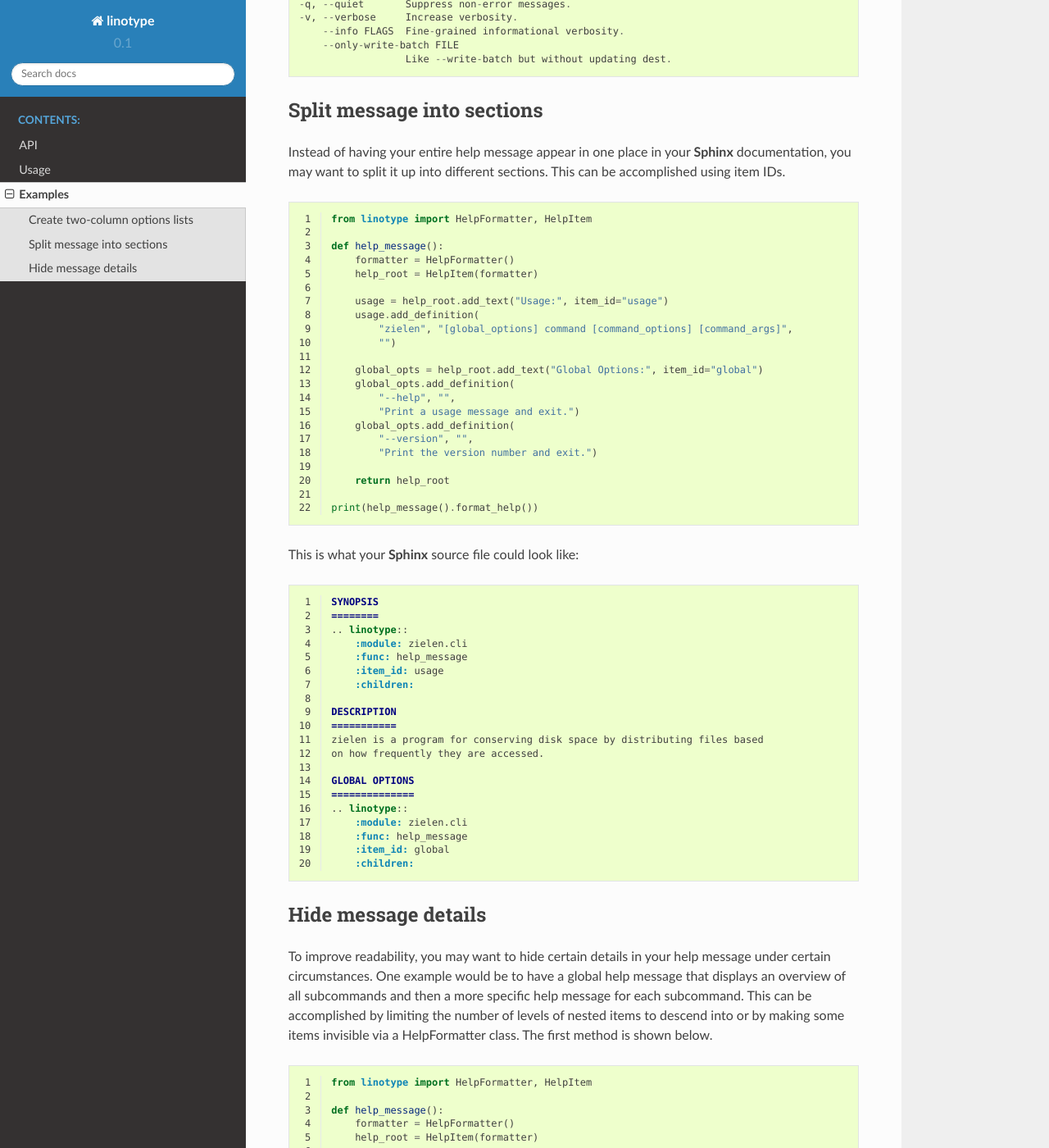
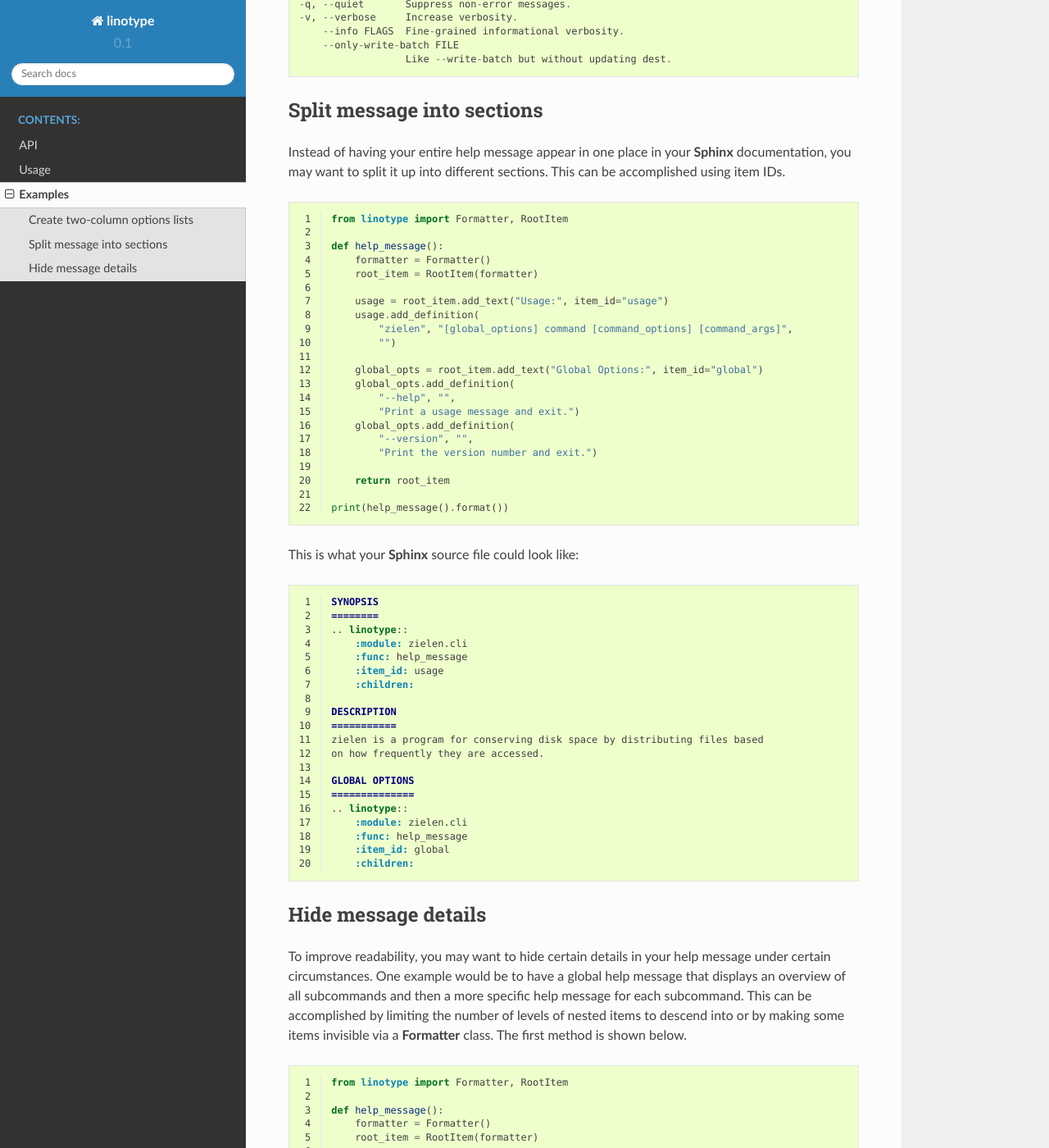
Before and after one commit to lostatc/linotype, a Sphinx documentation site: the page built from docs/examples.rst, in a window 1280 px wide and 1400 px high, scrolled down 887 px. Shown: the whole window at 82% size. Built offline with Sphinx 7.4.7 and the Read the Docs theme 2.0.0, drawn with Linux system fonts in a browser that asks for light colours; some of the changed text lies outside the part shown.

Commit message:
Refactor items types into separate classes
This commit creates separate classes for each type of item.

```diff
--- a/docs/api.rst
+++ b/docs/api.rst
@@ -1,7 +1,7 @@
 API
 ===
- .. autoclass:: linotype.HelpFormatter
+.. autoclass:: linotype.Formatter
     :members:
 
- .. autoclass:: linotype.HelpItem
-    :members: add_text, add_definition, format_help
+.. autoclass:: linotype.RootItem
+    :members: add_text, add_definition, format
--- a/docs/examples.rst
+++ b/docs/examples.rst
@@ -11,32 +11,32 @@ otherwise fit.
 .. code-block:: python
     :linenos:
 
-    from linotype import HelpFormatter, HelpItem
+    from linotype import Formatter, RootItem
 
     def help_message():
-        formatter = HelpFormatter()
-        help_root = HelpItem(formatter)
+        formatter = Formatter()
+        root_item = RootItem(formatter)
 
-        help_root.add_definition(
+        root_item.add_definition(
             "-q, --quiet", "",
             "Suppress non-error messages.",
             style="inline_aligned")
-        help_root.add_definition(
+        root_item.add_definition(
             "-v, --verbose", "",
             "Increase verbosity.",
             style="inline_aligned")
-        help_root.add_definition(
+        root_item.add_definition(
             "    --info", "FLAGS",
             "Fine-grained informational verbosity.",
             style="inline_aligned")
-        help_root.add_definition(
+        root_item.add_definition(
             "    --only-write-batch", "FILE",
             "Like --write-batch but without updating dest.",
             style="heading_aligned")
 
-        return help_root
+        return root_item
 
-    print(help_message().format_help())
+    print(help_message().format())
 
 This is what the output looks like::
 
@@ -55,18 +55,18 @@ This can be accomplished using item IDs.
 .. code-block:: python
     :linenos:
 
-    from linotype import HelpFormatter, HelpItem
+    from linotype import Formatter, RootItem
 
     def help_message():
-        formatter = HelpFormatter()
-        help_root = HelpItem(formatter)
+        formatter = Formatter()
+        root_item = RootItem(formatter)
 
-        usage = help_root.add_text("Usage:", item_id="usage")
+        usage = root_item.add_text("Usage:", item_id="usage")
         usage.add_definition(
             "zielen", "[global_options] command [command_options] [command_args]",
             "")
 
-        global_opts = help_root.add_text("Global Options:", item_id="global")
+        global_opts = root_item.add_text("Global Options:", item_id="global")
         global_opts.add_definition(
             "--help", "",
             "Print a usage message and exit.")
@@ -74,9 +74,9 @@ This can be accomplished using item IDs.
             "--version", "",
             "Print the version number and exit.")
 
-        return help_root
+        return root_item
 
-    print(help_message().format_help())
+    print(help_message().format())
 
 This is what your **Sphinx** source file could look like:
 
@@ -111,18 +111,18 @@ message under certain circumstances. One example would be to have a global help
 message that displays an overview of all subcommands and then a more specific
 help message for each subcommand. This can be accomplished by limiting the
 number of levels of nested items to descend into or by making some items
-invisible via a HelpFormatter class. The first method is shown below.
+invisible via a **Formatter** class. The first method is shown below.
 
 .. code-block:: python
     :linenos:
 
-    from linotype import HelpFormatter, HelpItem
+    from linotype import Formatter, RootItem
 
     def help_message():
-        formatter = HelpFormatter()
-        help_root = HelpItem(formatter)
+        formatter = Formatter()
+        root_item = RootItem(formatter)
 
-        commands = help_root.add_text("Commands:")
+        commands = root_item.add_text("Commands:")
 
         initialize_cmd = commands.add_definition(
             "initialize", "[options] name",
@@ -140,9 +140,9 @@ invisible via a HelpFormatter class. The first method is shown below.
             "files based on their priorities.",
             item_id="sync")
 
-        return help_root
+        return root_item
 
     if command:
-        print(help_message().format_help(item_id=command))
+        print(help_message().format(item_id=command))
     else:
-        print(help_message().format_help(levels=2))
+        print(help_message().format(levels=2))
--- a/linotype/__init__.py
+++ b/linotype/__init__.py
@@ -1,3 +1,3 @@
 """Automatically format help messages."""
 
-from linotype.formatter import HelpFormatter, HelpItem
+from linotype.formatter import Formatter, RootItem
```
Also changed, not shown: docs/usage.rst (+14 -14 lines), 3 other files.
